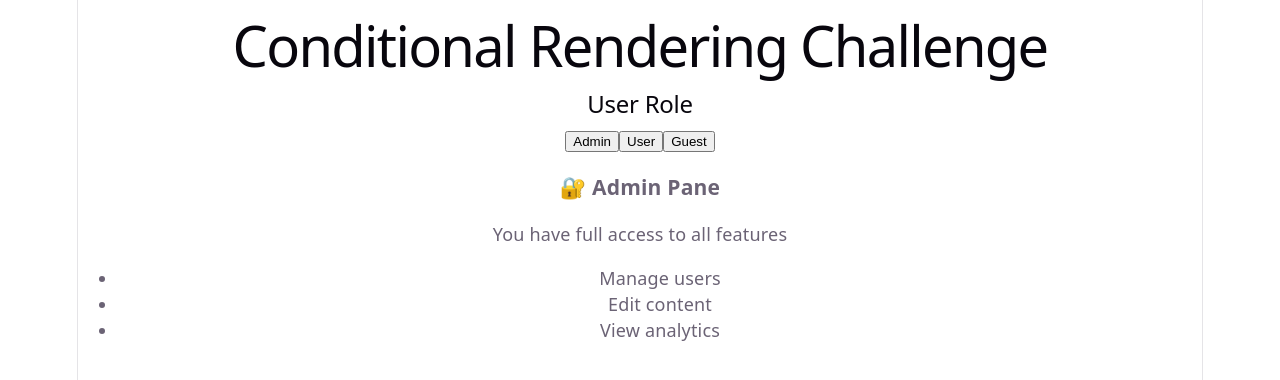
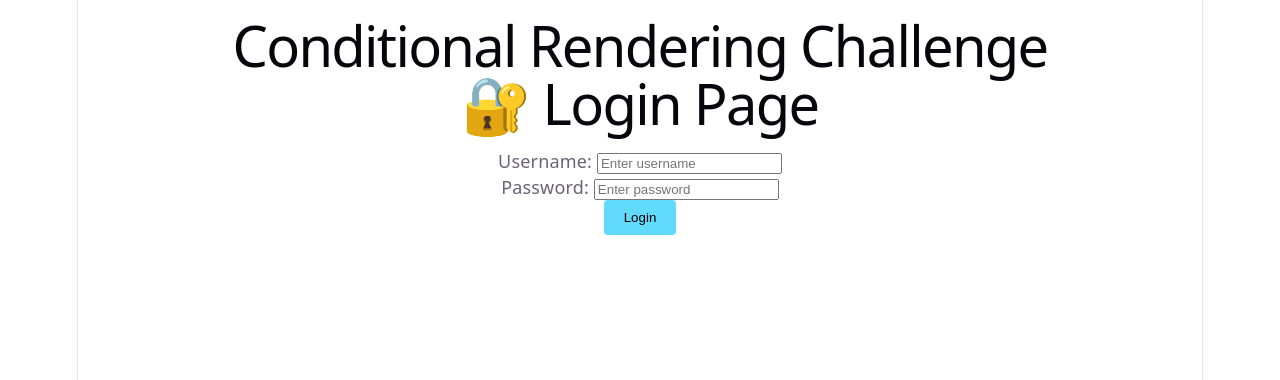
Before and after one commit to HaithamAbuDraz/react-learning-journey, a React (Vite) app: page / in a window 1280 px wide. Shown: the top 380 px of the page. Built offline with nearby package versions, Linux system fonts and the light colour scheme.

Commit message:
Replace UserRole with LoginSystem in ConditionalRenderingChallenge

```diff
--- a/src/challenges/06-conditional-rendering/ConditionalRenderingChallenge.jsx
+++ b/src/challenges/06-conditional-rendering/ConditionalRenderingChallenge.jsx
@@ -1,11 +1,11 @@
-import UserRole from './components/UserRole';
+import LoginSystem from './components/LoginSystem';
 
 function ConditionalRenderingChallenge() {
   return (
     <div>
       <h1>Conditional Rendering Challenge</h1>
 
-      <UserRole />
+      <LoginSystem />
     </div>
   );
 }
```
